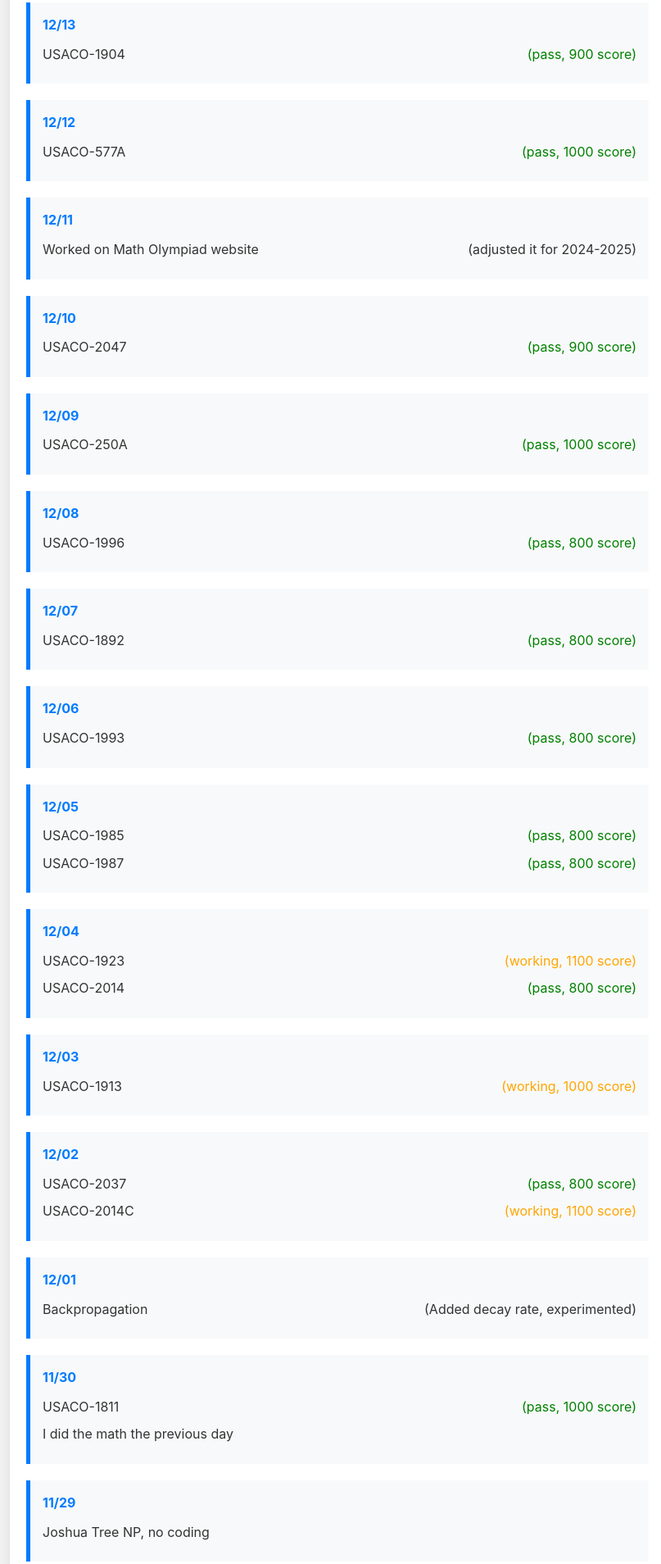
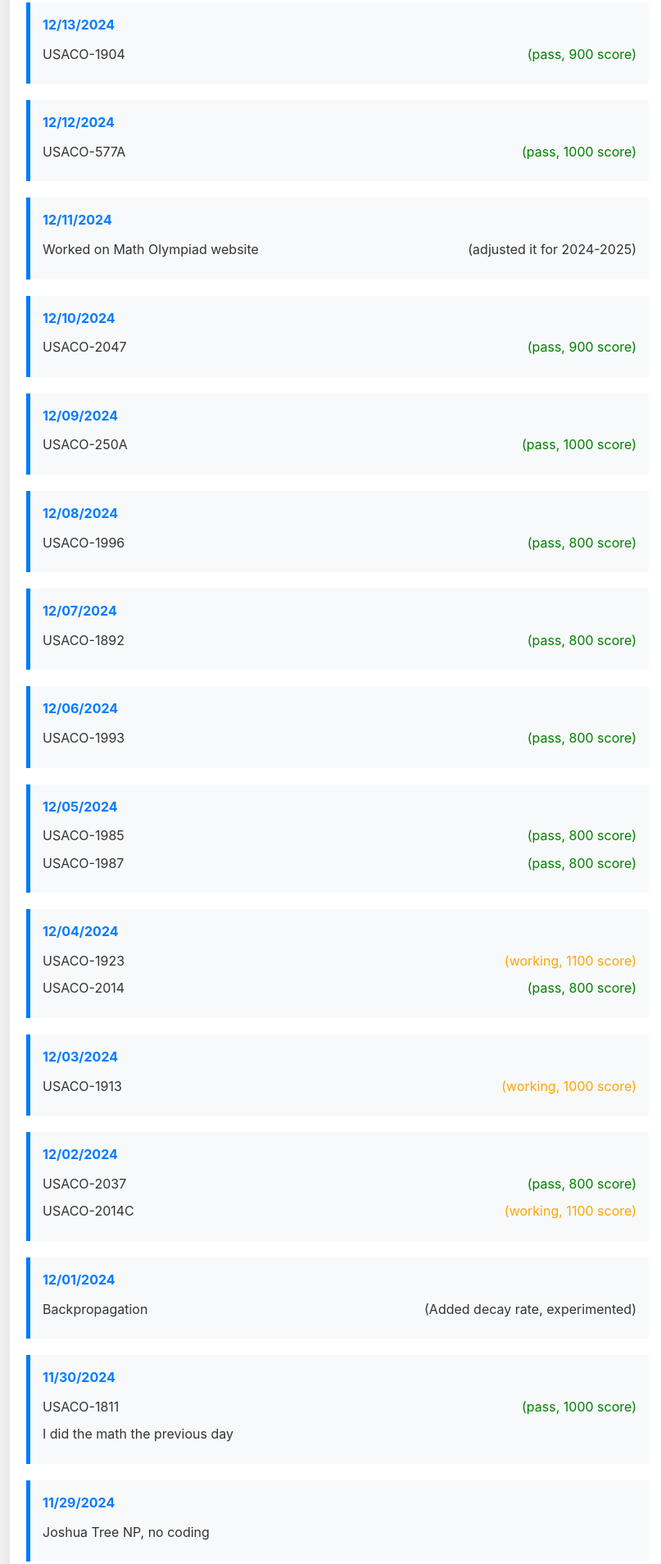
Before and after one commit to adrianyang2012/Coding_log, a plain HTML site: page index.html in a window 1280 px wide. Shown: the part 129-2037 px from the top of the page at 82% size, without its empty margins (228-1035 px from the left). Drawn offline with Linux system fonts and the light colour scheme.

Commit message:
Update index.html

```diff
--- a/index.html
+++ b/index.html
@@ -89,7 +89,7 @@
         </div>
 
         <div class="log-entry">
-            <div class="date">12/13</div>
+            <div class="date">12/13/2024</div>
             <div class="item">
                 <span>USACO-1904</span>
                 <span class="pass">(pass, 900 score)</span>
@@ -97,7 +97,7 @@
         </div>
 
         <div class="log-entry">
-            <div class="date">12/12</div>
+            <div class="date">12/12/2024</div>
             <div class="item">
                 <span>USACO-577A</span>
                 <span class="pass">(pass, 1000 score)</span>
@@ -105,7 +105,7 @@
         </div>
 
         <div class="log-entry">
-            <div class="date">12/11</div>
+            <div class="date">12/11/2024</div>
             <div class="item">
                 <span>Worked on Math Olympiad website</span>
                 <span>(adjusted it for 2024-2025)</span>
@@ -113,7 +113,7 @@
         </div>
 
         <div class="log-entry">
-            <div class="date">12/10</div>
+            <div class="date">12/10/2024</div>
             <div class="item">
                 <span>USACO-2047</span>
                 <span class="pass">(pass, 900 score)</span>
@@ -121,7 +121,7 @@
         </div>
 
         <div class="log-entry">
-            <div class="date">12/09</div>
+            <div class="date">12/09/2024</div>
             <div class="item">
                 <span>USACO-250A</span>
                 <span class="pass">(pass, 1000 score)</span>
@@ -129,7 +129,7 @@
         </div>
 
         <div class="log-entry">
-            <div class="date">12/08</div>
+            <div class="date">12/08/2024</div>
             <div class="item">
                 <span>USACO-1996</span>
                 <span class="pass">(pass, 800 score)</span>
@@ -137,7 +137,7 @@
         </div>
 
         <div class="log-entry">
-            <div class="date">12/07</div>
+            <div class="date">12/07/2024</div>
             <div class="item">
                 <span>USACO-1892</span>
                 <span class="pass">(pass, 800 score)</span>
@@ -145,7 +145,7 @@
         </div>
 
         <div class="log-entry">
-            <div class="date">12/06</div>
+            <div class="date">12/06/2024</div>
             <div class="item">
                 <span>USACO-1993</span>
                 <span class="pass">(pass, 800 score)</span>
@@ -153,7 +153,7 @@
         </div>
 
         <div class="log-entry">
-            <div class="date">12/05</div>
+            <div class="date">12/05/2024</div>
             <div class="item">
                 <span>USACO-1985</span>
                 <span class="pass">(pass, 800 score)</span>
@@ -165,7 +165,7 @@
         </div>
 
         <div class="log-entry">
-            <div class="date">12/04</div>
+            <div class="date">12/04/2024</div>
             <div class="item">
                 <span>USACO-1923</span>
                 <span class="working">(working, 1100 score)</span>
@@ -177,7 +177,7 @@
         </div>
 
         <div class="log-entry">
-            <div class="date">12/03</div>
+            <div class="date">12/03/2024</div>
             <div class="item">
                 <span>USACO-1913</span>
                 <span class="working">(working, 1000 score)</span>
@@ -185,7 +185,7 @@
         </div>
 
         <div class="log-entry">
-            <div class="date">12/02</div>
+            <div class="date">12/02/2024</div>
             <div class="item">
                 <span>USACO-2037</span>
                 <span class="pass">(pass, 800 score)</span>
@@ -197,7 +197,7 @@
         </div>
 
         <div class="log-entry">
-            <div class="date">12/01</div>
+            <div class="date">12/01/2024</div>
             <div class="item">
                 <span>Backpropagation</span>
                 <span>(Added decay rate, experimented)</span>
@@ -205,7 +205,7 @@
         </div>
 
         <div class="log-entry">
-            <div class="date">11/30</div>
+            <div class="date">11/30/2024</div>
             <div class="item">
                 <span>USACO-1811</span>
                 <span class="pass">(pass, 1000 score)</span>
@@ -216,21 +216,21 @@
         </div>
 
         <div class="log-entry">
-            <div class="date">11/29</div>
+            <div class="date">11/29/2024</div>
             <div class="item">
                 <span>Joshua Tree NP, no coding</span>
             </div>
         </div>
 
         <div class="log-entry">
-            <div class="date">11/28</div>
+            <div class="date">11/28/2024</div>
             <div class="item">
                 <span>Joshua Tree NP, no coding</span>
             </div>
         </div>
 
         <div class="log-entry">
-            <div class="date">11/27</div>
+            <div class="date">11/27/2024</div>
             <div class="item">
                 <span>Joshua Tree NP, no coding</span>
             </div>
```
